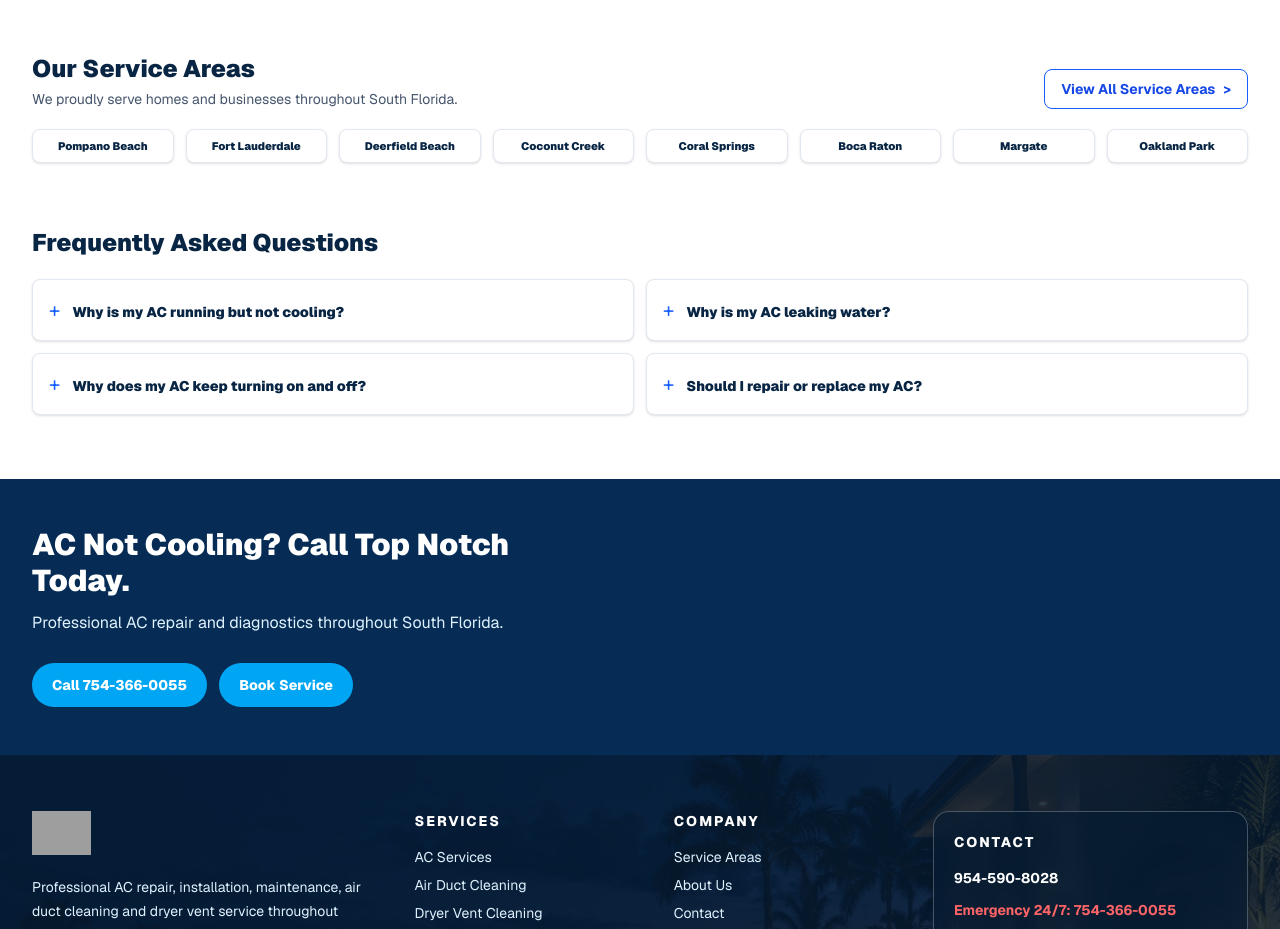
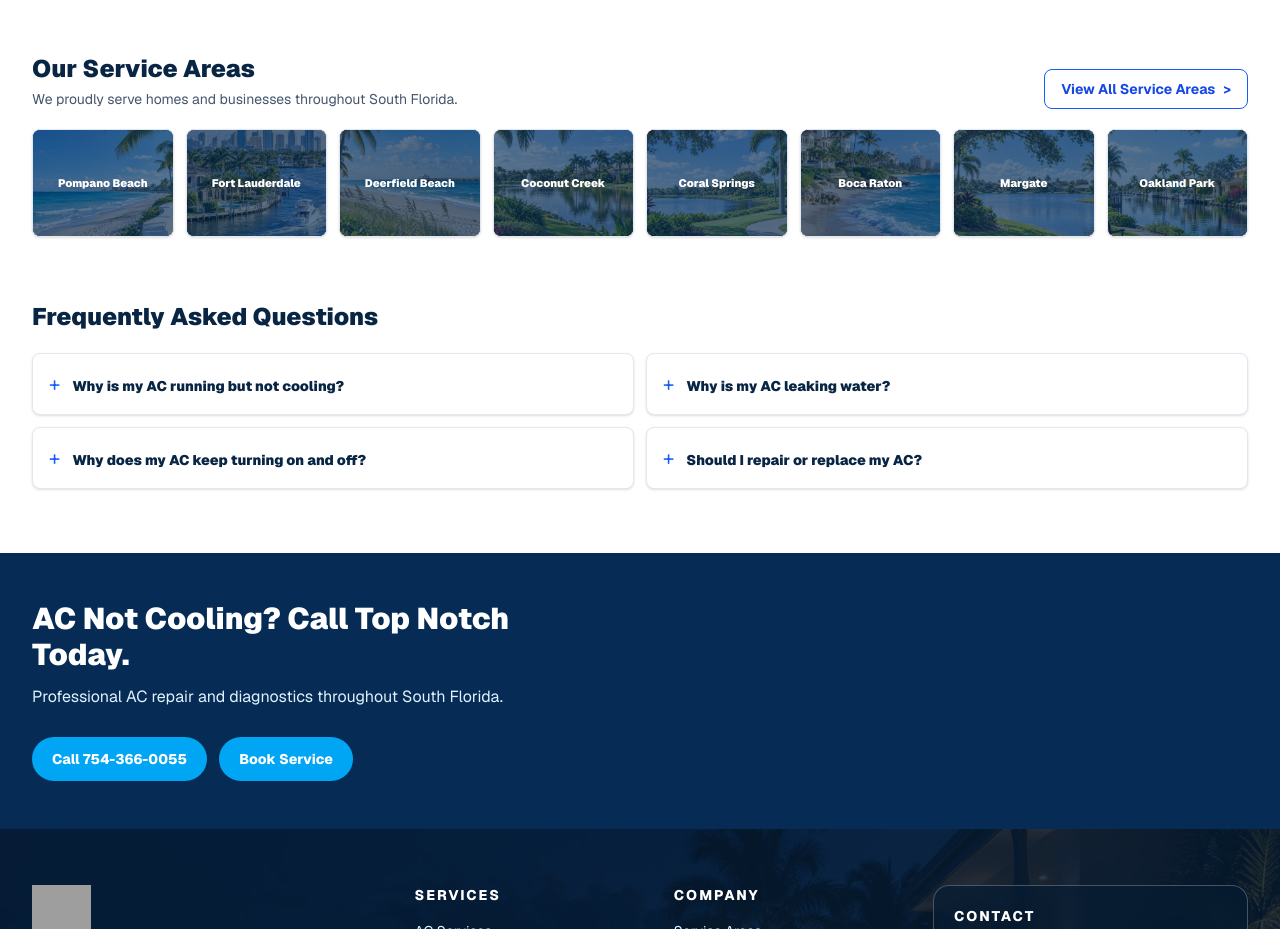
Before and after one commit to topnotchacservices/topnotch-website, a Next.js app: page /ac-repair in a window 1280 px wide. Shown: the part 1880-2809 px from the top of the page. Built offline with nearby package versions, Linux system fonts and the light colour scheme; grey boxes are pictures that could not be loaded.

Commit message:
Show city photos on AC repair service areas

```diff
--- a/app/ac-repair/page.tsx
+++ b/app/ac-repair/page.tsx
@@ -17,6 +17,16 @@ const problemImages = [
 ];
 const strengths = ["Family-Owned & Operated", "Licensed & Insured", "Honest Recommendations", "Professional Workmanship", "Residential & Commercial Service", "Local South Florida Company"];
 const mainAreas = ["Pompano Beach", "Fort Lauderdale", "Deerfield Beach", "Coconut Creek", "Coral Springs", "Boca Raton", "Margate", "Oakland Park"];
+const areaImages: Record<string, string> = {
+  "pompano-beach": "/images/service-areas/pompano-beach.jpg",
+  "fort-lauderdale": "/images/service-areas/fort-lauderdale.jpg",
+  "deerfield-beach": "/images/service-areas/deerfield-beach.jpg",
+  "coconut-creek": "/images/service-areas/coconut-creek.jpg",
+  "coral-springs": "/images/service-areas/coral-springs.jpg",
+  "boca-raton": "/images/service-areas/boca-raton.jpg",
+  margate: "/images/service-areas/margate.jpg",
+  "oakland-park": "/images/service-areas/oakland-park.jpg",
+};
 
 function MediaPanel({ src, alt, label, className = "" }: { src: string; alt: string; label: string; className?: string }) {
   const [failed, setFailed] = useState(false);
@@ -56,7 +66,7 @@ export default function AcRepairPage() {
     <section className="relative isolate overflow-hidden bg-[#eaf6fc]"><div className="absolute inset-y-0 right-0 hidden w-3/5 bg-gradient-to-r from-transparent via-white/10 to-transparent lg:block" /><div className="relative mx-auto grid max-w-7xl lg:grid-cols-[.92fr_1.08fr]"><div className="px-5 py-12 sm:px-8 lg:py-16"><p className="text-xs font-black tracking-[.14em] text-red-600">EMERGENCY <span className="text-[#082544]">AC REPAIR 24/7</span></p><h1 className="mt-3 max-w-xl text-4xl font-black leading-[1.02] text-[#082544] sm:text-5xl">Fast AC Repair <span className="block text-blue-600">When You Need It Most</span></h1><p className="mt-5 max-w-xl text-base leading-7 text-slate-700">{repair.heroDescription}</p><div className="mt-7 flex flex-col gap-3 sm:flex-row"><ActionButton phone className="bg-red-600 hover:bg-red-700">Call Now<br className="sm:hidden" /> {content.phone}</ActionButton><ActionButton>Book Service</ActionButton></div><div className="mt-7 flex flex-wrap gap-x-4 gap-y-2 text-xs font-bold text-[#082544]"><span>24/7 Emergency Service</span><span className="text-sky-500">|</span><span>Licensed & Insured</span><span className="text-sky-500">|</span><span>{content.license}</span></div></div><MediaPanel src={repair.heroImage} alt="Top Notch AC Services technician performing an emergency air conditioning repair" label="EMERGENCY AC REPAIR PHOTO" className="min-h-80 lg:min-h-full" /></div></section>
     <section className="mx-auto max-w-7xl px-5 py-12 sm:px-8 sm:py-16"><div className="text-center"><h2 className="text-3xl font-black text-[#082544] sm:text-4xl">Common <span className="text-red-600">AC Problems</span></h2><p className="mt-2 text-base font-medium text-slate-600">We diagnose and repair all major AC issues.</p></div><div className="mt-8 grid grid-cols-1 gap-5 sm:grid-cols-2 lg:grid-cols-3">{repair.symptoms.map((symptom, index) => <Link key={symptom} href="/book-service" aria-label={`Book service for ${symptom}`} className="group overflow-hidden rounded-2xl border border-slate-200 bg-white shadow-sm transition hover:-translate-y-1 hover:border-sky-300 hover:shadow-xl focus-visible:outline-2 focus-visible:outline-offset-2 focus-visible:outline-sky-500"><ProblemCardMedia src={problemImages[index] ?? problemImages[0]} title={symptom} kind={problemStyles[index] ?? "cycle"} /><div className="flex items-center justify-between gap-4 px-5 py-4"><span className="text-lg font-black text-[#082544]">{symptom}</span><span className="grid size-10 shrink-0 place-items-center rounded-full bg-blue-600 text-xl font-black text-white transition group-hover:bg-red-600" aria-hidden="true">→</span></div></Link>)}</div></section>
     <section className="mx-auto grid max-w-7xl gap-5 px-5 pb-11 sm:px-8 sm:pb-14 lg:grid-cols-2"><section><h2 className="text-2xl font-black text-[#082544]">AC Repairs We Handle</h2><p className="mt-1 text-sm text-slate-600">Our experienced technicians service all makes and models.</p><div className="mt-5 grid grid-cols-2 gap-x-6 gap-y-3">{repair.repairs.map((item) => <p key={item} className="flex items-center gap-2 text-sm font-semibold text-slate-700"><span className="grid size-5 shrink-0 place-items-center rounded-full bg-blue-600 text-xs text-white">+</span>{item}</p>)}</div></section><section className="rounded-xl bg-[#eef7fb] p-6"><h2 className="text-2xl font-black text-[#082544]">Why Choose Top Notch</h2><div className="mt-5 grid grid-cols-2 gap-x-5 gap-y-4">{strengths.map((item, index) => <p key={item} className="flex items-center gap-2 text-sm font-semibold text-[#082544]"><span className="grid size-6 shrink-0 place-items-center rounded-md bg-white text-sm font-black text-blue-600">{index + 1}</span>{item}</p>)}</div></section></section>
-    <section className="mx-auto max-w-7xl px-5 pb-12 sm:px-8 sm:pb-16"><div className="flex flex-col justify-between gap-4 sm:flex-row sm:items-end"><div><h2 className="text-2xl font-black text-[#082544]">Our Service Areas</h2><p className="mt-1 text-sm text-slate-600">We proudly serve homes and businesses throughout South Florida.</p></div><Link href="/service-areas" className="inline-flex min-h-10 items-center justify-center rounded-lg border border-blue-600 px-4 text-sm font-bold text-blue-700 transition hover:bg-blue-600 hover:text-white">View All Service Areas <span className="ml-2" aria-hidden="true">&gt;</span></Link></div><div className="mt-5 grid grid-cols-2 gap-3 sm:grid-cols-4 lg:grid-cols-8">{areas.map((area) => <Link key={area.slug} href={`/service-areas/${area.slug}`} className="group overflow-hidden rounded-lg border border-slate-200 bg-white text-center shadow-sm transition hover:-translate-y-0.5 hover:border-sky-400 hover:shadow-md focus-visible:outline-2 focus-visible:outline-offset-2 focus-visible:outline-sky-500"><span className="block px-2 py-2 text-[11px] font-black text-[#082544]">{area.name}</span></Link>)}</div></section>
+    <section className="mx-auto max-w-7xl px-5 pb-12 sm:px-8 sm:pb-16"><div className="flex flex-col justify-between gap-4 sm:flex-row sm:items-end"><div><h2 className="text-2xl font-black text-[#082544]">Our Service Areas</h2><p className="mt-1 text-sm text-slate-600">We proudly serve homes and businesses throughout South Florida.</p></div><Link href="/service-areas" className="inline-flex min-h-10 items-center justify-center rounded-lg border border-blue-600 px-4 text-sm font-bold text-blue-700 transition hover:bg-blue-600 hover:text-white">View All Service Areas <span className="ml-2" aria-hidden="true">&gt;</span></Link></div><div className="mt-5 grid grid-cols-2 gap-3 sm:grid-cols-4 lg:grid-cols-8">{areas.map((area) => <Link key={area.slug} href={`/service-areas/${area.slug}`} className="group relative flex min-h-27 items-center justify-center overflow-hidden rounded-lg border border-slate-200 bg-[#082544] text-center shadow-sm transition hover:-translate-y-0.5 hover:border-sky-300 hover:shadow-md focus-visible:outline-2 focus-visible:outline-offset-2 focus-visible:outline-sky-500"><Image src={areaImages[area.slug]} alt={`${area.name} service area`} fill sizes="(min-width: 1024px) 13vw, (min-width: 640px) 25vw, 50vw" className="object-cover transition duration-300 group-hover:scale-105" /><span className="absolute inset-0 bg-[#062c55]/65" /><span className="relative px-2 text-[11px] font-black text-white drop-shadow">{area.name}</span></Link>)}</div></section>
     <section className="mx-auto max-w-7xl px-5 pb-12 sm:px-8 sm:pb-16"><h2 className="text-2xl font-black text-[#082544]">Frequently Asked Questions</h2><div className="mt-5 grid gap-3 md:grid-cols-2">{repair.faqs.map((faq) => <details key={faq.question} className="rounded-lg border border-slate-200 bg-white p-4 shadow-sm"><summary className="cursor-pointer list-none pr-6 text-sm font-black text-[#082544]"><span className="mr-3 text-xl font-normal text-blue-600">+</span>{faq.question}</summary><p className="mt-3 pl-7 text-sm leading-6 text-slate-600">{faq.answer}</p></details>)}</div></section>
     <section className="bg-[#062c55]"><div className="mx-auto max-w-7xl px-5 py-12 text-white sm:px-8"><h2 className="max-w-lg text-3xl font-black">AC Not Cooling? Call Top Notch Today.</h2><p className="mt-3 text-sky-100">Professional AC repair and diagnostics throughout South Florida.</p><div className="mt-7 flex flex-col gap-3 sm:flex-row"><ActionButton phone className="bg-red-600 hover:bg-red-700">Call {content.phone}</ActionButton><ActionButton>Book Service</ActionButton></div></div></section>
   </main><SiteFooter /></>;
```
